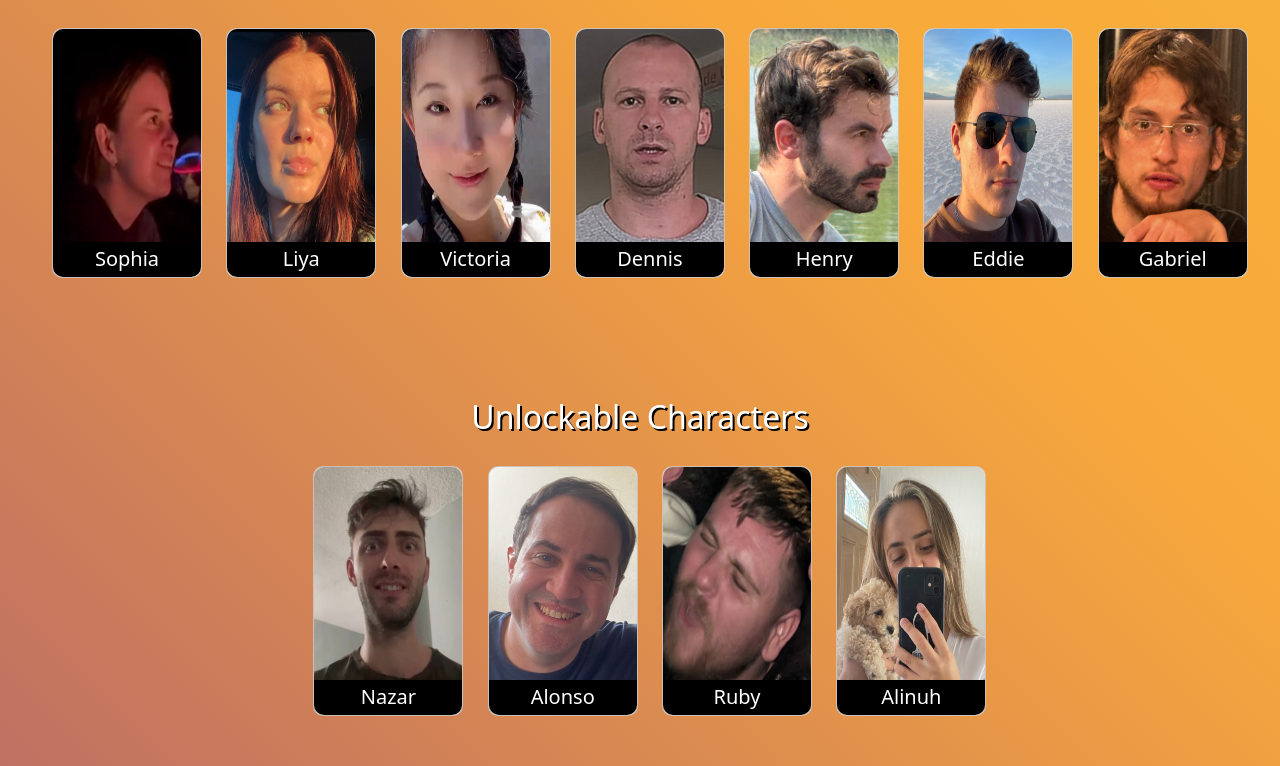
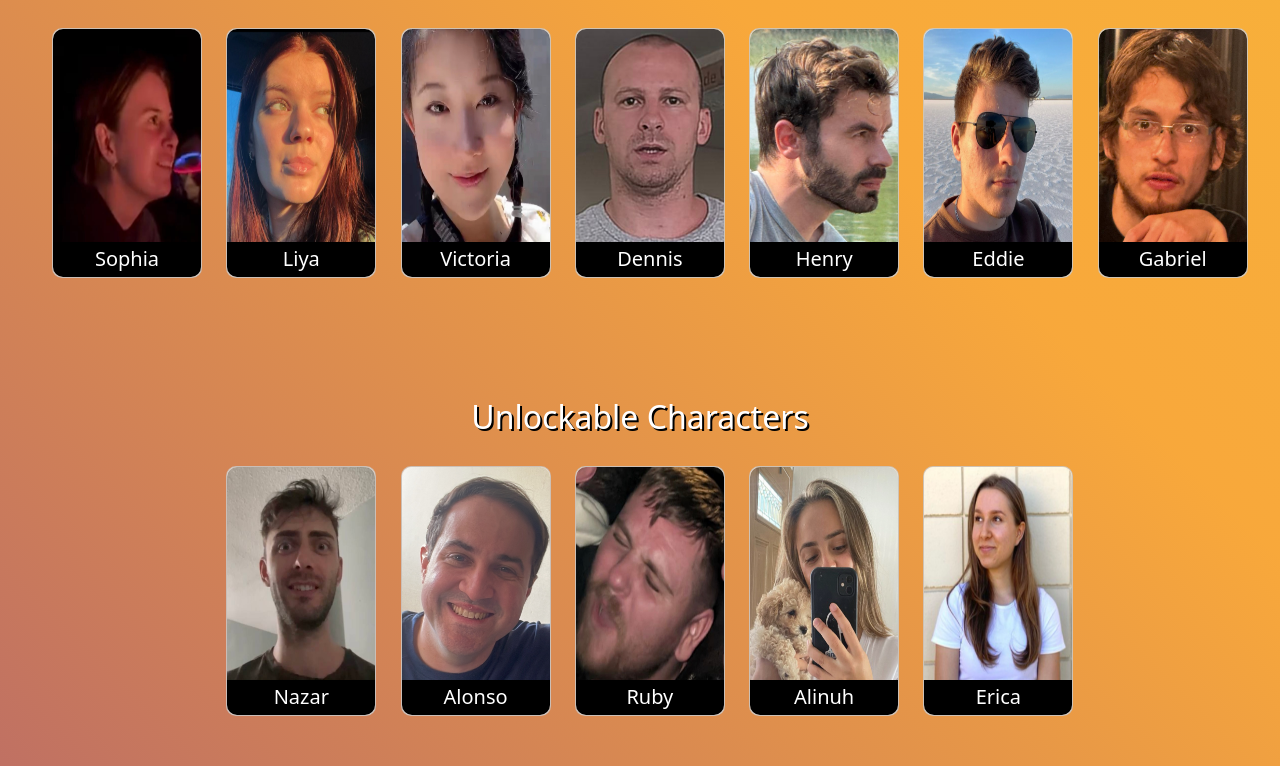
Before and after one commit to bradfiller64/team-marv-van2, a React (Create React App) app: page /characters in a window 1280 px wide. Shown: the part 455-1221 px from the top of the page. Built offline with nearby package versions, Linux system fonts and the light colour scheme.

Commit message:
added Erica to characters

```diff
--- a/src/data/characterData.js
+++ b/src/data/characterData.js
@@ -184,6 +184,16 @@ const characterData = [
         unlockable: true,
         howToUnlock: ''
     },
+    {
+        id: 19,
+        name: "Erica",
+        description: "Description",
+        quote: "That is why we need community people!",
+        icon: icons('./erica-icon.jpg'),
+        photo: photos('./dennis-photo.JPG'),
+        unlockable: true,
+        howToUnlock: ''
+    },
 ];
 
 export default characterData;
```
Also changed, not shown: src/images/icons/erica-icon.jpg (added).
